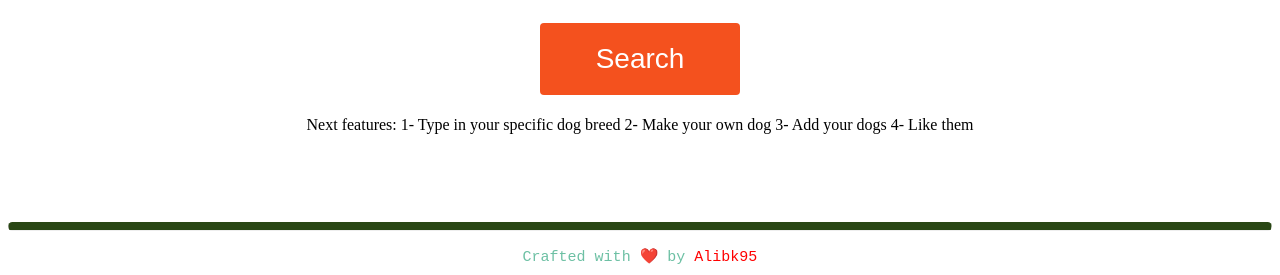
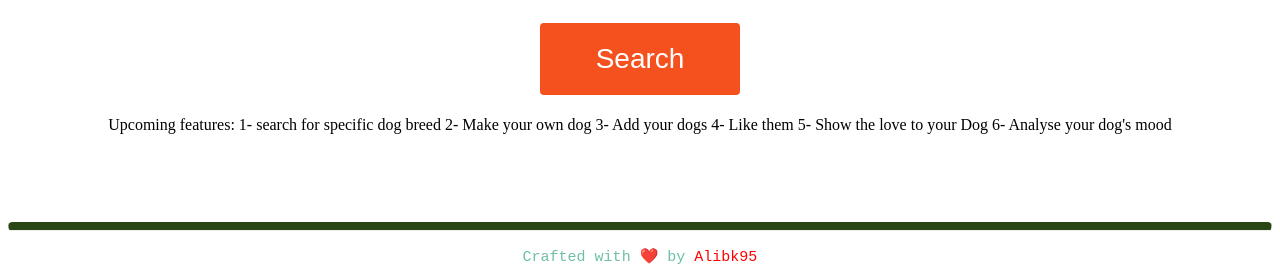
Before and after one commit to alibk95/dog-search, a plain HTML site: page index.html in a window 1280 px wide. Shown: the part 852-1127 px from the top of the page. Drawn offline with nearby package versions, Linux system fonts and the light colour scheme; a script that the page names is missing.

Commit message:
update ideas

```diff
--- a/index.html
+++ b/index.html
@@ -61,7 +61,7 @@
       <form id="query-form">
         <button class="button" id="button" style="vertical-align:middle" onclick="get_random_dog_image()"><span>Search </span></button>
       </form>
-      <p> Next features: 1- Type in your specific dog breed 2- Make your own dog 3- Add your dogs 4- Like them </p>
+      <p> Upcoming features: 1- search for specific dog breed 2- Make your own dog 3- Add your dogs 4- Like them 5- Show the love to your Dog 6- Analyse your dog's mood</p>
     </div>
 
     <!-- Search Results -->
```
